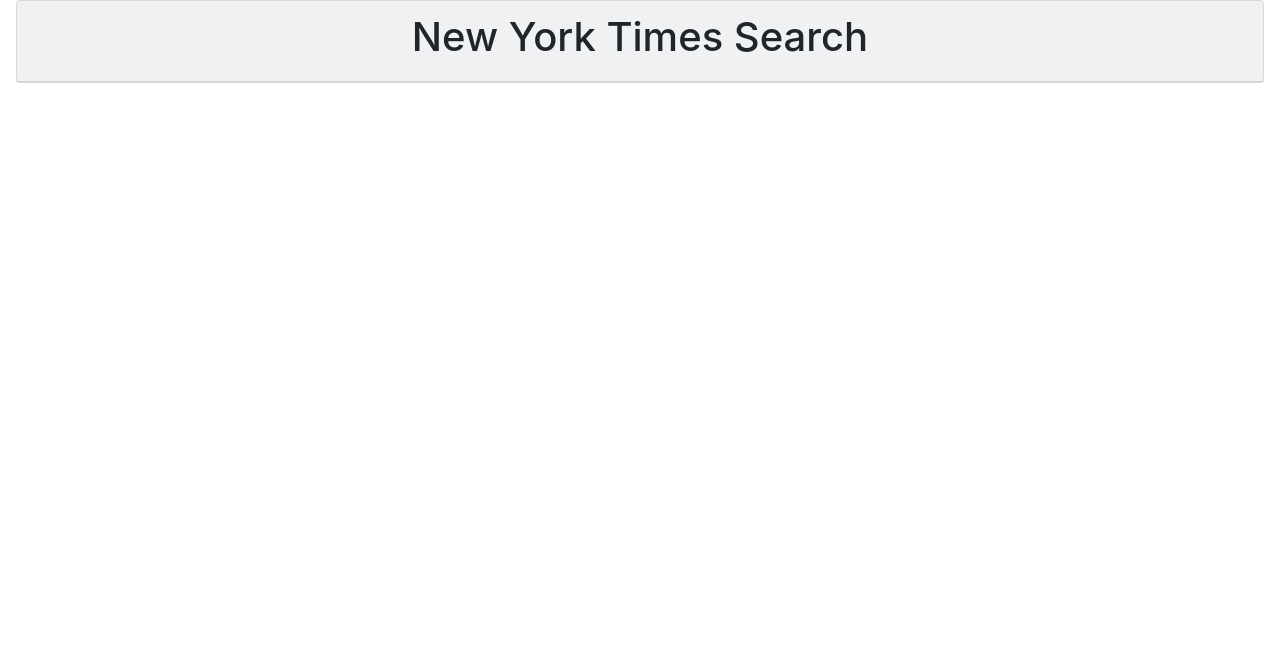
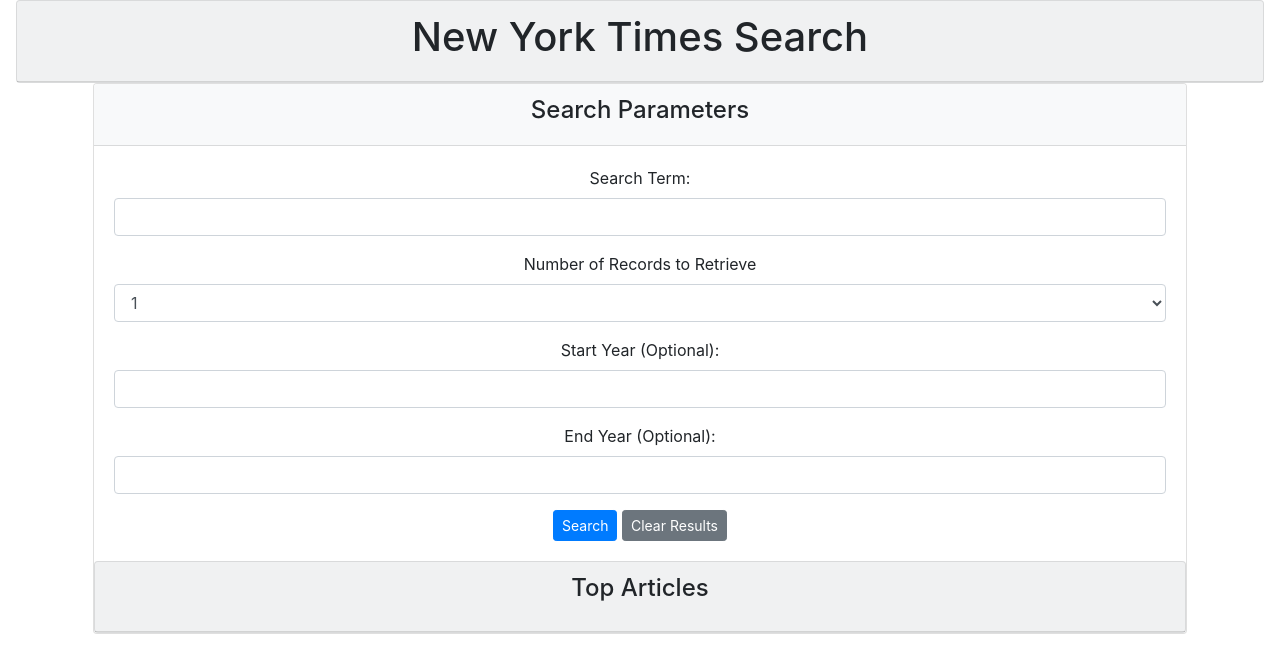
Before and after one commit to DanielGerrald/NYT_Search, a plain HTML site: page index.html in a window 1280 px wide. Drawn offline with nearby package versions, Linux system fonts and the light colour scheme; no server answers.

Commit message:
updating JS and index

```diff
--- a/assets/style.js
+++ b/assets/style.js
@@ -1,11 +1,15 @@
-//var search = $("userInput");
-var queryURL = "https://api.nytimes.com/svc/search/v2/articlesearch.json?q=" + search + "n&api-key=FPVcUJj8WvANRstLbU7B8rBMHW8vUA5s&limit=5";
+var search = "Abraham Lincoln" //$("#search-parameters");
+var starYear = $("#start-year");
+var endYear = $("#end-year");
+var recordsNum = $("#number-records")
+var queryURL = "https://api.nytimes.com/svc/search/v2/articlesearch.json?q=" + search + "&api-key=FPVcUJj8WvANRstLbU7B8rBMHW8vUA5s&limit=5";
 
 $.ajax({
     url: queryURL,
     method: "GET"
 })
     .then(function(response){
+        console.log(response);
         //obtain response data that user selects (console.log to see how it is formatted)
 
     });
--- a/index.html
+++ b/index.html
@@ -6,6 +6,7 @@
     <meta name="viewport" content="width=device-width, initial-scale=1, shrink-to-fit=no">
 
     <!-- Bootstrap CSS -->
+    <script src="https://cdnjs.cloudflare.com/ajax/libs/jquery/3.2.1/jquery.min.js"></script>
     <link rel="stylesheet" href="https://stackpath.bootstrapcdn.com/bootstrap/4.5.2/css/bootstrap.min.css" integrity="sha384-JcKb8q3iqJ61gNV9KGb8thSsNjpSL0n8PARn9HuZOnIxN0hoP+VmmDGMN5t9UJ0Z" crossorigin="anonymous">
 
     <title>Hello, world!</title>
@@ -16,9 +17,55 @@
           <h1>New York Times Search</h1>
         </div>
     </div>
+    <div class="div container">
+
+      <div class="card text-center mx-2">
+          <div class="card-header bg-light">
+              <h4>Search Parameters</h4>
+            </div>
+          <div class="card-body">
+            <form>
+                <div class="form-group">
+                    <label for="exampleFormControlInput1">Search Term:</label>
+                    <input type="email" class="form-control"
+                        placeholder=" " id="search-parameters">
+                </div>
+                <div class="form-group">
+                    <label for="exampleFormControlSelect1">Number of Records to Retrieve</label>
+                    <select class="form-control" id="number-records">
+                        <option>1</option>
+                        <option>2</option>
+                        <option>3</option>
+                        <option>4</option>
+                        <option>5</option>
+                    </select>
+                </div>
+                <div class="form-group">
+                    <label for="exampleFormControlInput1">Start Year (Optional):</label>
+                    <input type="email" class="form-control" id="start-year"
+                        placeholder=" ">
+                </div>
+                <div class="form-group">
+                    <label for="exampleFormControlInput1">End Year (Optional):</label>
+                    <input type="email" class="form-control" id="end-year"
+                        placeholder=" ">
+                </div>
+            </form>
+            <button type="button" class="btn btn-primary btn-sm" id="search-button">Search</button>
+            <button type="button" class="btn btn-secondary btn-sm" id="clear-results">Clear Results</button>
+          </div>
 
 
+          <div class="card text bg-light">
+            <div class="card-header">
+              <h4>Top Articles</h4>
+              <p></p>
+            </div>
+        </div>
+      </div>
+  </div>
 
+    <script src="assets/style.js"></script>
     <!-- Optional JavaScript -->
     <!-- jQuery first, then Popper.js, then Bootstrap JS -->
     <script src="https://code.jquery.com/jquery-3.5.1.slim.min.js" integrity="sha384-DfXdz2htPH0lsSSs5nCTpuj/zy4C+OGpamoFVy38MVBnE+IbbVYUew+OrCXaRkfj" crossorigin="anonymous"></script>
```
